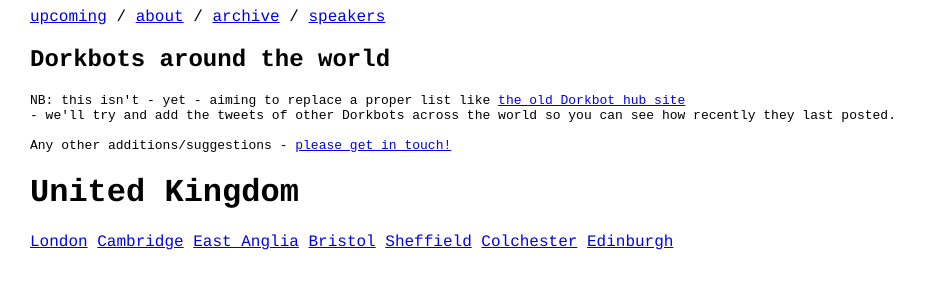
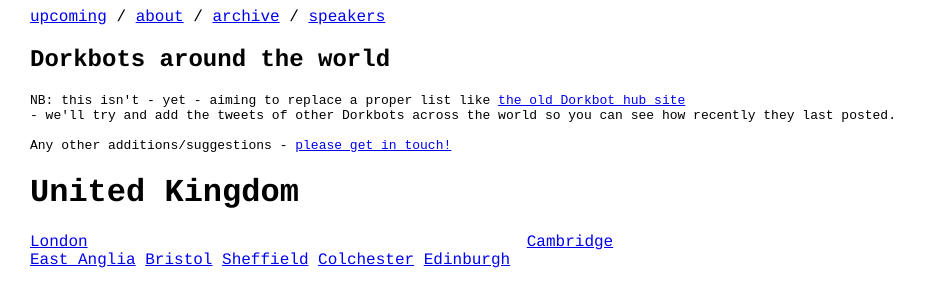
Before and after one commit to dorkbotlondon/dorkbotlondon.github.io, a Jekyll site: the page built from world.html, in a window 1280 px wide. Shown: the top 307 px of the page, without its empty margins (0-926 px from the left). Built offline with Jekyll 4.4.1, drawn with Linux system fonts in a browser that asks for light colours; Markdown is read by kramdown in place of the engine named in the settings; comment, search, counter and statistics services are not loaded.

Commit message:
Update world.html

```diff
--- a/world.html
+++ b/world.html
@@ -9,11 +9,27 @@
 
 Any other additions/suggestions - <a href="http://dorkbotlondon.org/about/">please get in touch!</a>
 </pre>
-<h1>United Kingdom</h1>
-
+<style>
+.table{
+    display:table;
+    height: 100%;
+    width: 100%;
+}
+.table-cell{
+    display:table-cell;
+    vertical-align: top;
+}
+</style>
+  <h1>United Kingdom</h1>
+<div class="table">
+        <div class="table-cell">
   <a class="twitter-timeline" data-tweet-limit="1" data-width="260" data-height="200" href="https://twitter.com/DorkbotLondon?ref_src=twsrc%5Etfw">London</a> <script async src="https://platform.twitter.com/widgets.js" charset="utf-8"></script>
+  </div>
+<div class="table-cell">
 
   <a class="twitter-timeline" data-tweet-limit="1" data-width="260" data-height="200" href="https://twitter.com/dorkbotcam?ref_src=twsrc%5Etfw">Cambridge</a> <script async src="https://platform.twitter.com/widgets.js" charset="utf-8"></script>
+  </div>
+  </div>
 
  <a class="twitter-timeline" data-tweet-limit="1" data-width="260" data-height="200" href="https://twitter.com/dorkbotanglia?ref_src=twsrc%5Etfw">East Anglia</a> <script async src="https://platform.twitter.com/widgets.js" charset="utf-8"></script>
 
```
